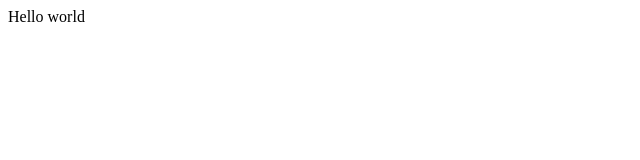
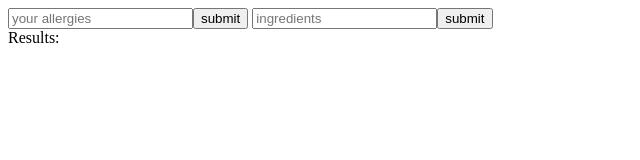
Before and after one commit to s-moe/compare-two-arrays, a plain HTML site: page index.html in a window 1280 px wide. Shown: the whole page, without its empty margins (0-640 px from the left). Drawn offline with Linux system fonts and the light colour scheme.

Commit message:
included some inputs and buttons

```diff
--- a/index.html
+++ b/index.html
@@ -7,7 +7,10 @@
     <link href="style.css" rel="stylesheet" type="text/css" />
   </head>
   <body>
-    Hello world
+
     <script src="script.js"></script>
+    <input type="text" placeholder="your allergies"/><button>submit</button>
+     <input type="text" placeholder="ingredients"/><button>submit</button>
+     <div>Results:</div>
   </body>
 </html>
```
